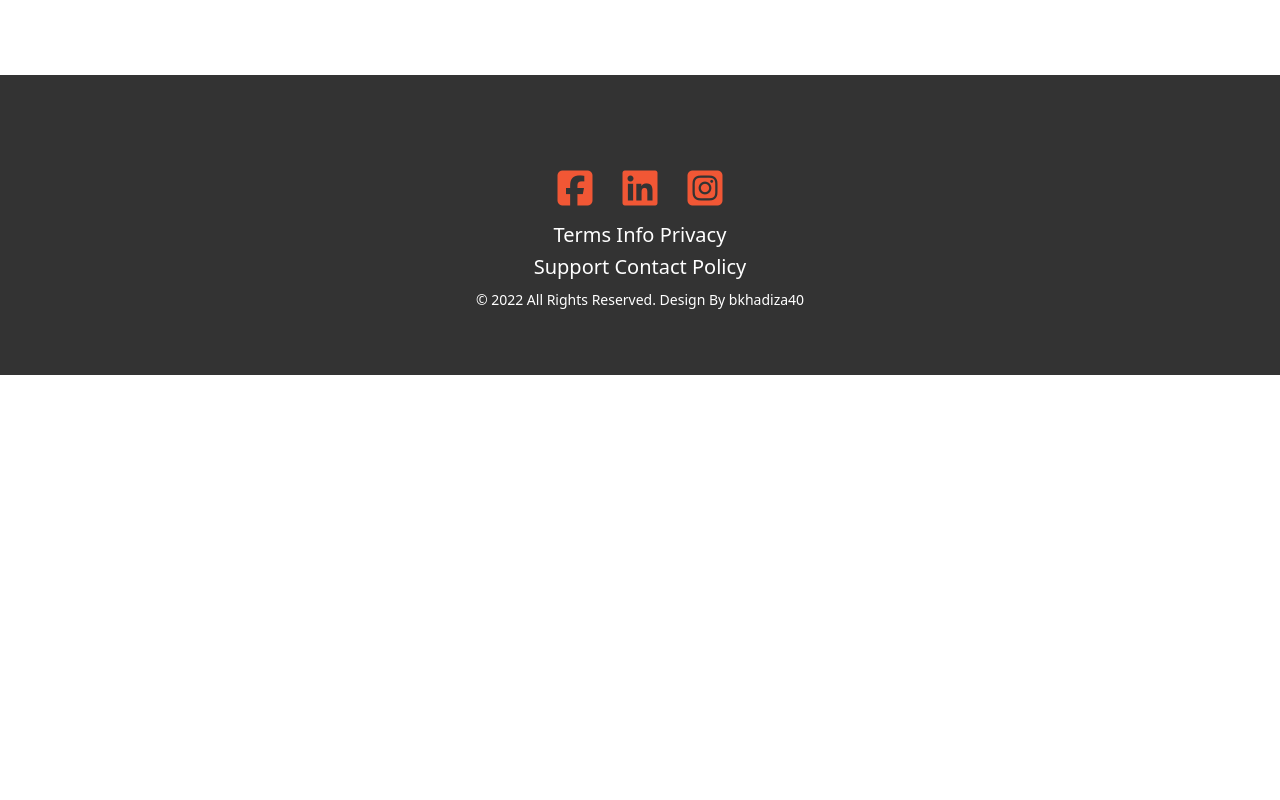
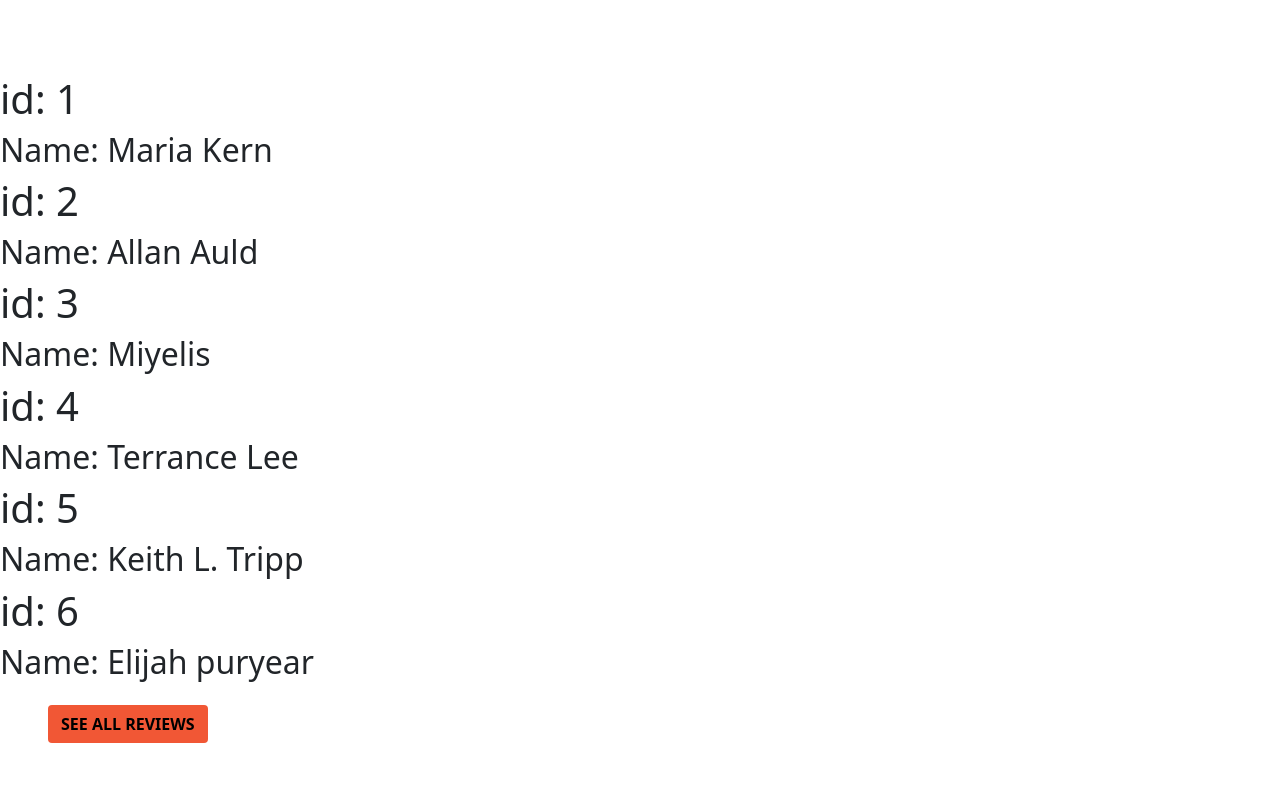
Before and after one commit to khadiza21/product-analysis-as-9, a React (Create React App) app: page / in a window 1280 px wide. Shown: the part 480-1280 px from the top of the page. Before the commit the page ends 855 px from the top, so only its background shows below. Built offline with nearby package versions, Linux system fonts and the light colour scheme.

Commit message:
reviewers data add

```diff
--- a/src/App.js
+++ b/src/App.js
@@ -10,10 +10,12 @@ import Dashboard from "./components/Dashboard/Dashboard";
 import Blogs from "./components/Blogs/Blogs";
 import About from "./components/About/About";
 
+
 function App() {
   return (
     <div>
       <NavBarr></NavBarr>
+
 
       <Routes>
         <Route path="/" element={<Home></Home>}></Route>
--- a/src/components/Banner/Banner.css
+++ b/src/components/Banner/Banner.css
@@ -1,4 +1,4 @@
-h1{
+.ban-t{
     color: #4f2083;
     font-size: 6vw;
     font-weight: bold;
--- a/src/components/Banner/Banner.js
+++ b/src/components/Banner/Banner.js
@@ -13,7 +13,7 @@ const Banner = () => {
           className="d-flex justify-content-center my-3 align-items-center "
         >
           <div className="px-2  text-justify">
-            <h1 className="my-2 ">BK laptop </h1>
+            <h1 className="my-2 ban-t">BK laptop </h1>
 
             <h5 className="mt-3">
               We collaborate with you to create new value through digital
--- a/src/components/Home/Home.js
+++ b/src/components/Home/Home.js
@@ -1,13 +1,14 @@
 import React from "react";
 import Footer from "../Footer/Footer";
 import Header from "../Header/Header";
+import Main from "../Main/Main";
 import "./Home.css";
 
 const Home = () => {
   return (
     <div>
       <Header></Header>
-
+      <Main></Main>
       <Footer></Footer>
     </div>
   );
--- a/src/components/Main/Main.css
+++ b/src/components/Main/Main.css
@@ -0,0 +1,4 @@
+.btn{
+    background-color: #f15735;
+    color: #ffffff;
+}
--- a/src/components/Main/Main.js
+++ b/src/components/Main/Main.js
@@ -1,12 +1,21 @@
-import React from 'react';
-import './Main.css';
+import React from "react";
+import useProducts from "../../hooks/useProducts";
+import CustomLink from "../CustomLink/CustomLink";
+import Review from "../Review/Review";
+import "./Main.css";
 
 const Main = () => {
-    return (
-        <div>
-            <h1>Main</h1>
-        </div>
-    );
+  const [reviews, setReviews] = useProducts();
+  return (
+    <div className="my-5">
+      {reviews.map((review) => (
+        <Review key={review.id} review={review}></Review>
+      ))}
+
+
+      <CustomLink className="btn my-3 fw-bold" variant="btn" to="/reviews">SEE ALL REVIEWS</CustomLink>
+    </div>
+  );
 };
 
 export default Main;
--- /dev/null
+++ b/src/components/Review/Review.js
@@ -0,0 +1,13 @@
+import React from 'react';
+
+const Review = (props) => {
+    const {id,name} = props.review;
+    return (
+        <div>
+            <h1>id: {id}</h1>
+            <h2>Name: {name}</h2>
+        </div>
+    );
+};
+
+export default Review;
--- a/src/components/Reviews/Reviews.js
+++ b/src/components/Reviews/Reviews.js
@@ -1,10 +1,23 @@
 import React from "react";
+import useProducts from "../../hooks/useProducts";
+import Review from "../Review/Review";
 import "./Reviews.css";
 
 const Reviews = () => {
+  const [reviews, setReviews] = useProducts();
+
   return (
     <div>
-      <h1>Reviews</h1>
+      <h1>review {reviews.length}</h1>
+      {/* "id":
+        "name":
+        "review":
+        "img":
+        "rating": */}
+
+      {reviews.map((review) => (
+        <Review key={review.id} review={review}></Review>
+      ))}
     </div>
   );
 };
--- /dev/null
+++ b/src/hooks/useProducts.js
@@ -0,0 +1,14 @@
+import { useEffect, useState } from "react";
+
+const useProducts = () => {
+  const [products, setProducts] = useState([]);
+
+  useEffect(() => {
+    fetch("reviews.json")
+      .then((res) => res.json())
+      .then((data) => setProducts(data));
+  }, []);
+  return [products, setProducts];
+};
+// setProducts(data)
+export default useProducts;
```
Also changed, not shown: src/hooks/useCart.js (added, +15 -0 lines).
